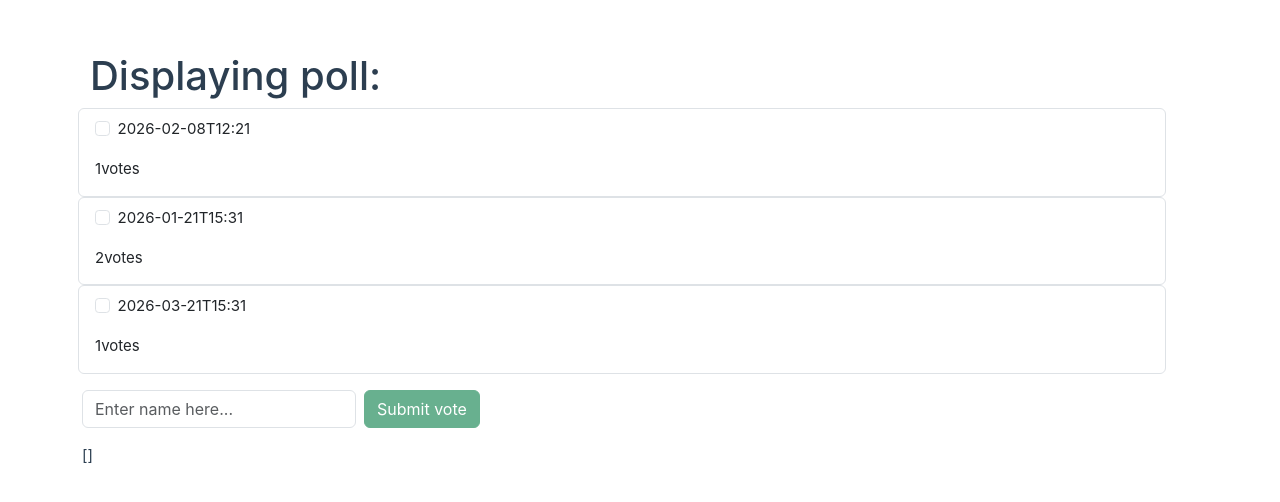
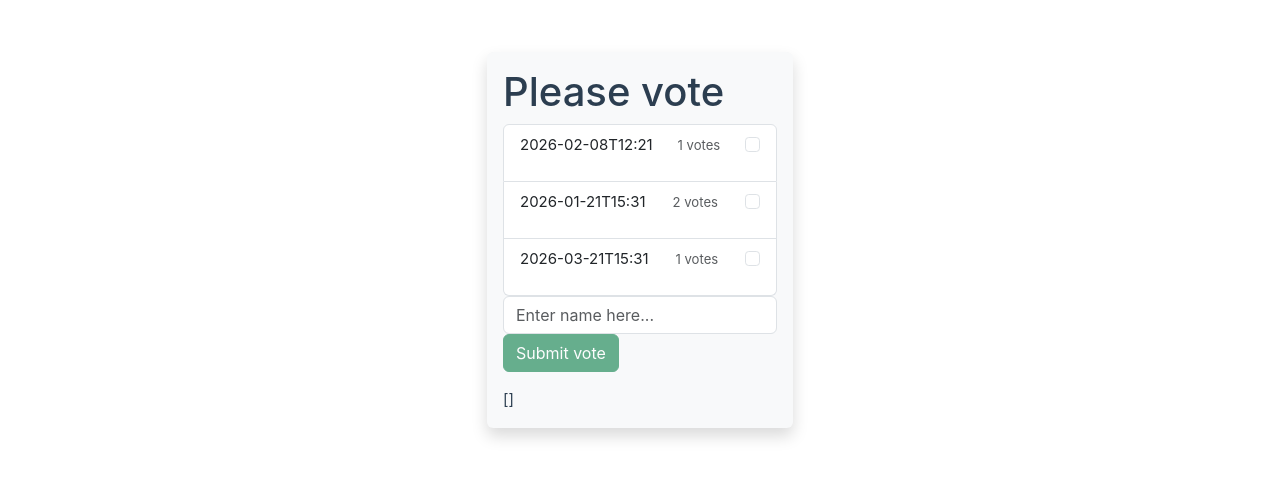
Before and after one commit to jhossy/datepoll, a Vue app: page /poll in a window 1280 px wide. Shown: the part 136-638 px from the top of the page. Built offline with nearby package versions, Linux system fonts and the light colour scheme.

Commit message:
styled pollview

```diff
--- a/src/assets/main.css
+++ b/src/assets/main.css
@@ -2,7 +2,7 @@
 
 #app {
   max-width: 1280px;
-  /* min-width: 768px; */
+  min-width: 25%;
   margin: 0 auto;
   padding: 2rem;
   font-weight: normal;
--- a/src/views/PollView.vue
+++ b/src/views/PollView.vue
@@ -14,26 +14,27 @@
 </script>
 
 <template>
-    <div class="container">
-        <form class="row g-2">
+    {{ $route.query.pid }}
+    <div class="container shadow p-3 mb-5 bg-body-tertiary rounded">
+        <h1>Please vote</h1>
         <div class="row">
-                <h1>Displaying poll: {{ $route.query.pid }}</h1>
+            <form >
+                <div class="col">
+                    <ul class="list-group">
+                        <li v-for="(elm, index) in dateoptions" :key="index" class="list-group-item d-flex justify-content-between">
+                            <div>
+                                <label :for="'chk_' + index" class="form-label">{{ elm.date }}</label>
                             </div>
-            <div class="row">
-                <ul v-for="(elm, index) in dateoptions" :key="index" class="list-group">
-                    <li class="list-group-item">
-                        <div class="col-auto form-check">
-                            <label :for="'chk_' + index" class="form-label">{{ elm.date }}</label>
+                            <p class="card-text">
+                                <small class="text-muted">{{ elm.votes }} votes</small>
+                            </p>
+                            <div>
                                 <input type="checkbox" :id="'chk_' + index" :value="elm.date" v-model="selectedDates" class="form-check-input"/>
-                        </div>
-                        <div class="col-auto">
-                            <label for="staticVotes" class="visually-hidden" >Votes</label>
-                            <input type="text" readonly class="form-control-plaintext" id="staticVotes" :value="elm.votes + 'votes'">
                             </div>
                         </li>
                     </ul>
                 </div>
-            <div class="row g-2">
+                <div class="col g-2">
                     <div class="col-auto">
                         <input type="text" placeholder="Enter name here..." v-model="userName" class="form-control"/>
                     </div>
@@ -42,6 +43,7 @@
                     </div>
                 </div>
             </form>
+        </div>
         {{ selectedDates }}
     </div>
 </template>
```
Lines whose indentation alone changed are shown as unchanged.
